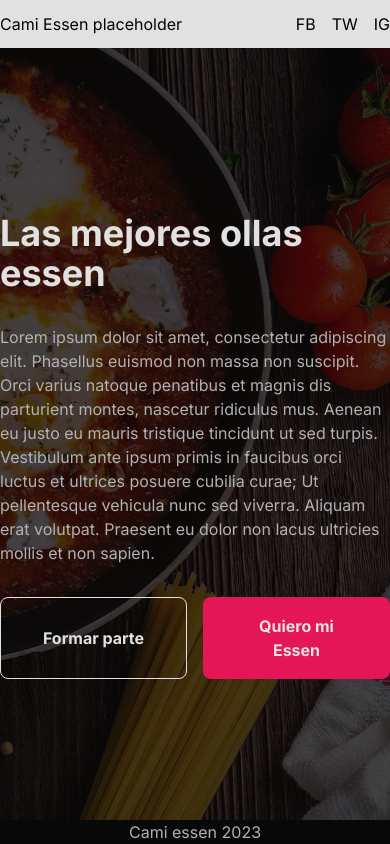
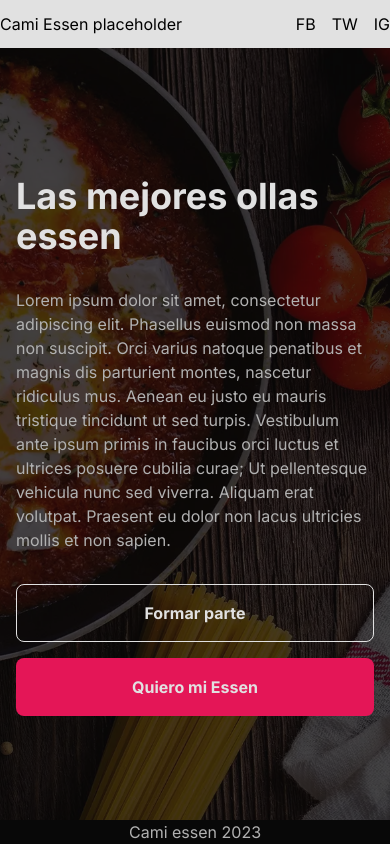
Before and after one commit to Upward-Solutions/cami-essen, a Next.js app: page / in a window 390 px wide. Built offline with nearby package versions, Linux system fonts and the light colour scheme.

Commit message:
Added simple responsive features

```diff
--- a/src/app/page.tsx
+++ b/src/app/page.tsx
@@ -4,7 +4,7 @@ export default function HomePage() {
   return (
     <main className='relative h-screen overflow-hidden'>
       <div className='absolute z-10 flex items-center justify-center w-full h-full mt-6'>
-        <div className='flex flex-col items-center gap-8 desktop:max-w-3xl'>
+        <div className='flex flex-col items-center gap-8 p-4 tablet:p-0 tablet:max-w-3xl'>
           <h1 className='text-4xl font-bold text-headlines'>
             Las mejores ollas essen
           </h1>
@@ -18,7 +18,7 @@ export default function HomePage() {
             volutpat. Praesent eu dolor non lacus ultricies mollis et non
             sapien.
           </p>
-          <div className='grid w-full grid-cols-2 gap-4'>
+          <div className='grid w-full grid-cols-1 gap-4 mobile:grid-cols-2'>
             <Button variant='secondary'>Formar parte</Button>
             <Button variant='primary'>Quiero mi Essen</Button>
           </div>
```
